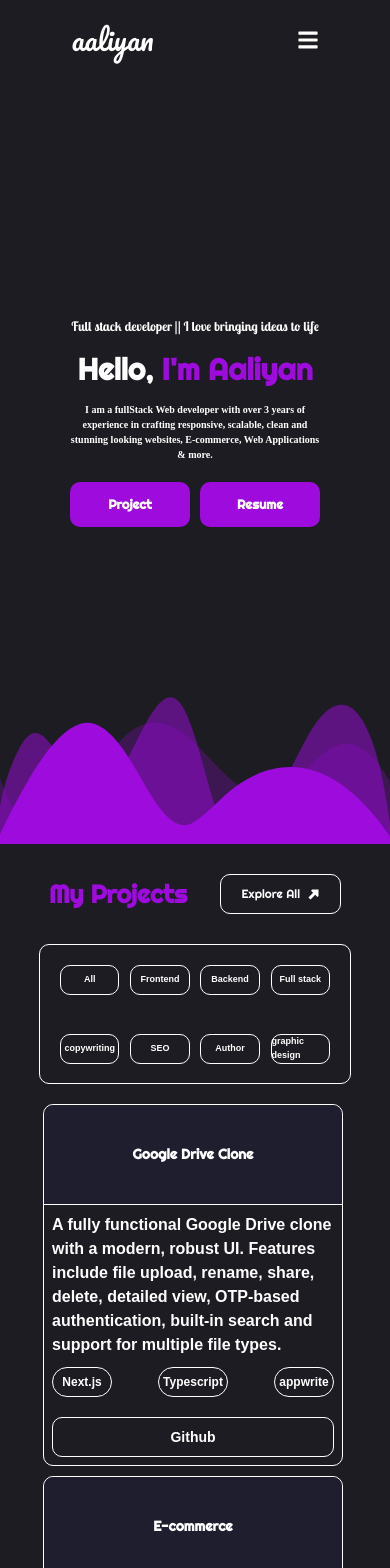
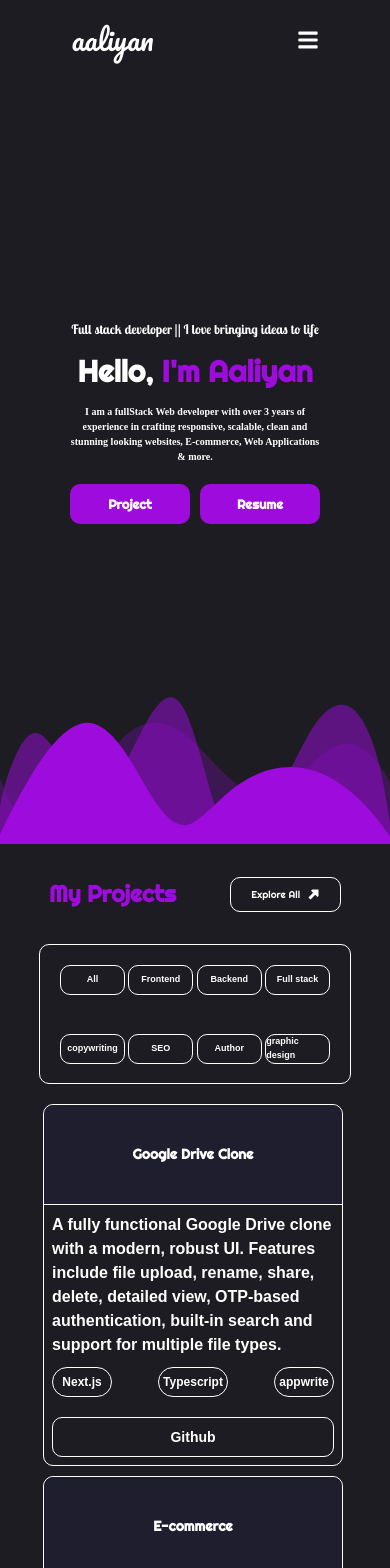
Before and after one commit to Aaliyan-prog/New-Portfolio, a React (Vite) app: page / in a window 390 px wide. Shown: the top 1568 px of the page. Built offline with nearby package versions, Linux system fonts and the light colour scheme; a web font is replaced by a local one.

Commit message:
xss responsive commit-8

```diff
--- a/src/App.css
+++ b/src/App.css
@@ -91,6 +91,10 @@
   @apply pl-5 pr-5
 }
 
+.src-padding{
+  @apply p-[5px]
+}
+
 .padding-1{
   @apply p-[10px]
 }
@@ -141,7 +145,7 @@
 }
 
 .project-navbar-options{
-  @apply w-[22%] lg:h-[40px] flex justify-center items-center lg:text-[16px] md:text-[15px] font-bold font-libertinus text-white border border-white rounded-[10px] cursor-pointer transition duration-1000 sm:text-[13px] xs:text-[11px] md:h-[40px] sm:h-[40px] xs:h-[35px] xss:h-[30px] xss:text-[9px]
+  @apply w-[24%] lg:h-[40px] flex justify-center items-center lg:text-[16px] md:text-[15px] font-bold font-libertinus text-white border border-white rounded-[10px] cursor-pointer transition duration-1000 sm:text-[13px] xs:text-[11px] md:h-[40px] sm:h-[40px] xs:h-[35px] xss:h-[30px] xss:text-[9px]
 }
 
 .project-navbar-options:hover{
@@ -149,15 +153,19 @@
 }
 
 .Explore-All{
-  @apply lg:text-[15px] md:text-[15px] sm:text-[14px] xs:text-[12px] xss:text-[12px]
+  @apply lg:text-[15px] md:text-[15px] sm:text-[14px] xs:text-[12px] xs:min-w-[80px] xss:min-w-[60px] xss:h-[35px] xss:text-[10px]
 }
 
 .my-heading{
-  @apply lg:text-[38px] md:text-[35px] sm:text-[30px] xs:text-[30px] xss:text-[25px]
+  @apply lg:text-[38px] md:text-[35px] sm:text-[30px] xs:text-[30px] xss:text-[23px]
 }
 
 .shadow-box:hover{
   @apply shadow-project transition duration-1000
+}
+
+.hero-btn{
+ @apply lg:h-[45px] md:h-[45px] sm:h-[45px] xs:h-[40px] xss:h-[40px]
 }
 
 /* .projects{
--- a/src/Contact/Contact.jsx
+++ b/src/Contact/Contact.jsx
@@ -43,11 +43,11 @@ const Contact = () => {
             <hr className='text-white'/>
           </div>
           <div className='w-[100%] flex flex-row justify-between skill-margin-top'>
-            <div className="w-[47%] flex flex-col padding-1">
+            <div className="w-[50%] flex flex-col padding-1">
               <label htmlFor="" className='text-[12px] margin-input text-white font-libertinus font-bold'>Name</label>
               <input type="text" name='name' id='name' className="text-[12px] padding-1 border border-white text-white rounded-[10px]" placeholder='Enter Your Name' required/>
             </div>
-            <div className="w-[47%] flex flex-col padding-1">
+            <div className="w-[50%] flex flex-col padding-1">
               <label htmlFor="" className='text-[12px] margin-input text-white font-libertinus font-bold'>Phone</label>
               <input type="number" name="number" id="number" className="text-[12px] padding-1 border border-white text-white rounded-[10px]" placeholder='Enter Your Phone Number' required/>
             </div>
--- a/src/Home/Hero.jsx
+++ b/src/Home/Hero.jsx
@@ -9,8 +9,8 @@ const Hero = () => {
         <h1 className='font-[Righteous] font-bold margin src-hero-heading'>Hello, <span className='text-theme'>I'm Aaliyan</span></h1>
         <p className='w-[600px] text-center text-[14px] font-[libertinus] font-bold margin-1 src-hero-desc'>I am a fullStack Web developer with over 3 years of experience in crafting responsive, scalable, clean and stunning looking websites, E-commerce, Web Applications & more. </p>
         <div className="w-[350px] flex flex-row justify-between items-center src-button-w">
-          <Link to="/projects" className='w-[140px] h-[45px] bg-theme text-white text-[13px] font-bold font-[Righteous] rounded-[10px] button flex justify-center items-center'>Project</Link>
-          <button to="/Resume" className="w-[140px] h-[45px] bg-theme text-white text-[13px] font-bold font-[Righteous] rounded-[10px] button flex justify-center items-center">Resume</button>
+          <Link to="/projects" className='w-[140px] h-[45px] bg-theme text-white text-[13px] font-bold font-[Righteous] rounded-[10px] button flex justify-center items-center hero-btn'>Project</Link>
+          <Link to="/Resume" className="w-[140px] h-[45px] bg-theme text-white text-[13px] font-bold font-[Righteous] rounded-[10px] button flex justify-center items-center hero-btn">Resume</Link>
         </div>
       </div>
       <div class="custom-shape-divider-bottom-1756571235">
```
